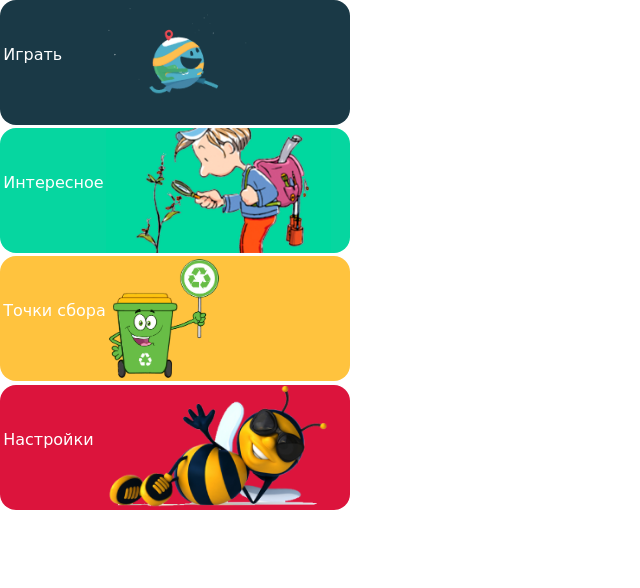
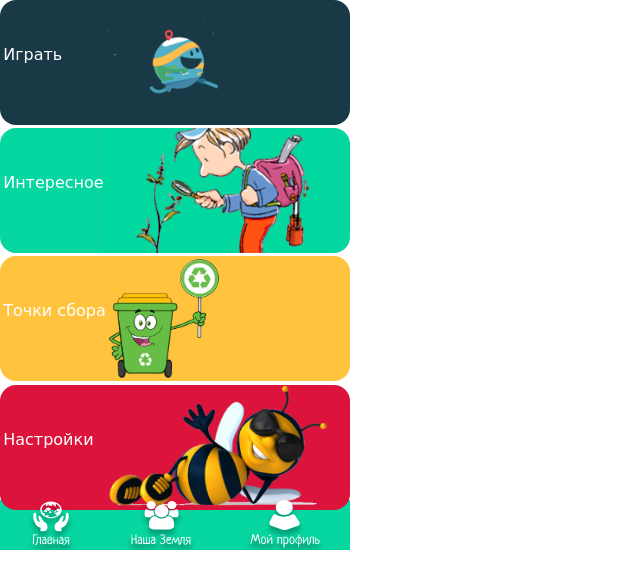
Before and after one commit to ABHKST912/Rearth, a plain HTML site: page www/index.html in a window 1280 px wide. Shown: the whole page, without its empty margins (0-640 px from the left). Drawn offline with nearby package versions, Linux system fonts and the light colour scheme; a web font is replaced by a local one.

Commit message:
added footer

```diff
--- a/www/css/index.css
+++ b/www/css/index.css
@@ -53,3 +53,12 @@ p a{
 .settings{
     background: crimson;
 }
+
+.footer{
+    width: 350px;
+    height: 50px;
+    display: flex;
+    justify-content: space-around;
+    background-color: #06D6A0;
+    margin-bottom: -50px;
+}
--- a/www/index.html
+++ b/www/index.html
@@ -28,5 +28,12 @@
 			<img class="block-img" src="./img/bee.png" alt="cool bee">
 		</div>
 	</div>
+	<footer>
+		<div class="footer">
+			<img src="./img/navbottom/main.svg" alt="main.svg">
+			<img src="./img/navbottom/together.svg" alt="together.svg">
+			<img src="./img/navbottom/myprofile.svg" alt="myprofile.svg">
+		</div>
+	</footer>
 </body>
 </html>
```
